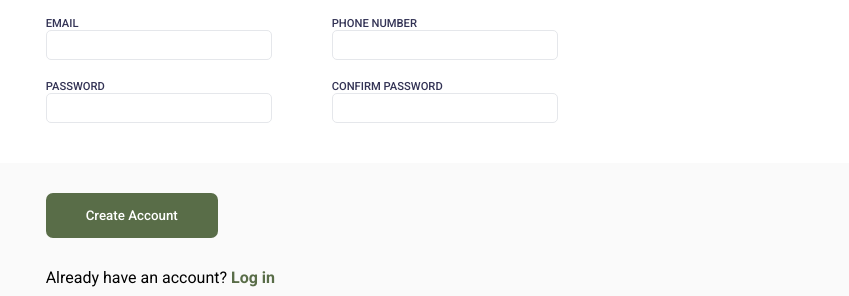
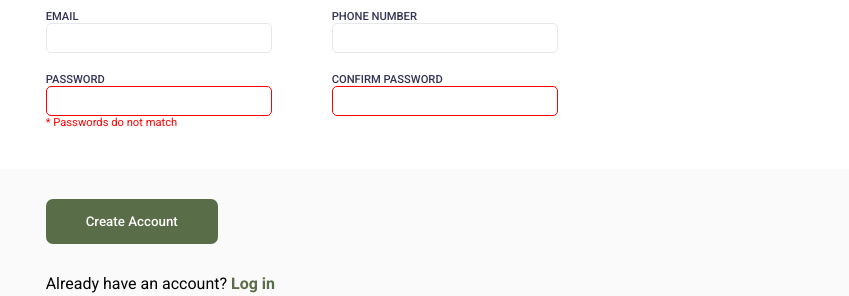
Before and after one commit to massanaRoger/odin-sign-up-form, a plain HTML site: page index.html in a window 1280 px wide. Shown: the part 409-705 px from the top of the page, 431-1280 px from the left. Drawn offline with Linux system fonts and the light colour scheme.

Commit message:
Add error msg on equal passwords

```diff
--- a/index.html
+++ b/index.html
@@ -25,27 +25,28 @@
       <div class="form-inputs">
         <div>
           <label for="first-name">FIRST NAME</label>
-          <input type="text" id="first-name">
+          <input type="text" id="first-name" class="input">
         </div>
         <div>
           <label for="last-name">LAST NAME</label>
-          <input type="text" id="last-name">
+          <input type="text" id="last-name" class="input">
         </div>
         <div>
           <label for="email">EMAIL</label>
-          <input type="email" id="email">
+          <input type="email" id="email" class="input">
         </div>
         <div>
           <label for="phone-number">PHONE NUMBER</label>
-          <input type="tel" id="phone-number">
+          <input type="tel" id="phone-number" class="input">
         </div>
         <div>
           <label for="password">PASSWORD</label>
-          <input type="password" id="password">
+          <input type="password" id="password" class="input error">
+          <p class="no-match">* Passwords do not match</p>
         </div>
         <div>
           <label for="confirm-password">CONFIRM PASSWORD</label>
-          <input type="password" id="confirm-password">
+          <input type="password" id="confirm-password" class="input error">
         </div>
       </div>
     </div>
--- a/style.css
+++ b/style.css
@@ -97,11 +97,20 @@ body {
     font-weight: 500;
 }
 
-.form-inputs input {
+.input {
     border: 1px solid #E5E7EB;
     border-radius: 5px;
     height: 30px;
     padding: 0 10px;
+}
+
+.error {
+    border: 1px solid red;
+}
+
+.no-match {
+    color: red;
+    font-size: 0.7rem;
 }
 
 .create-account {
```
